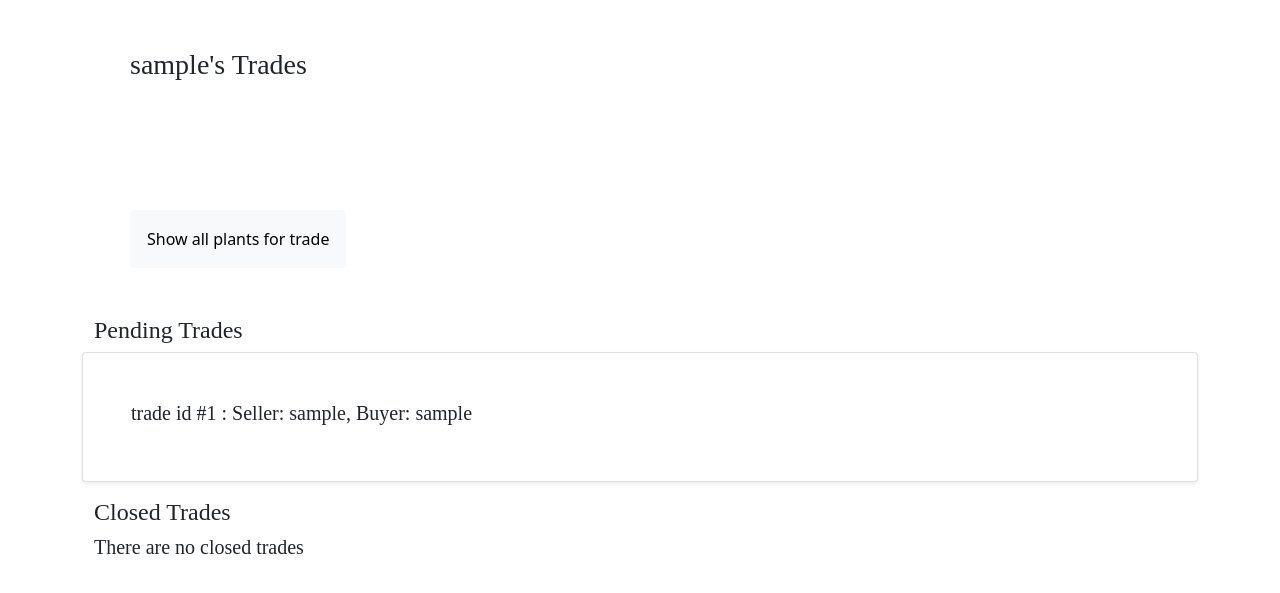
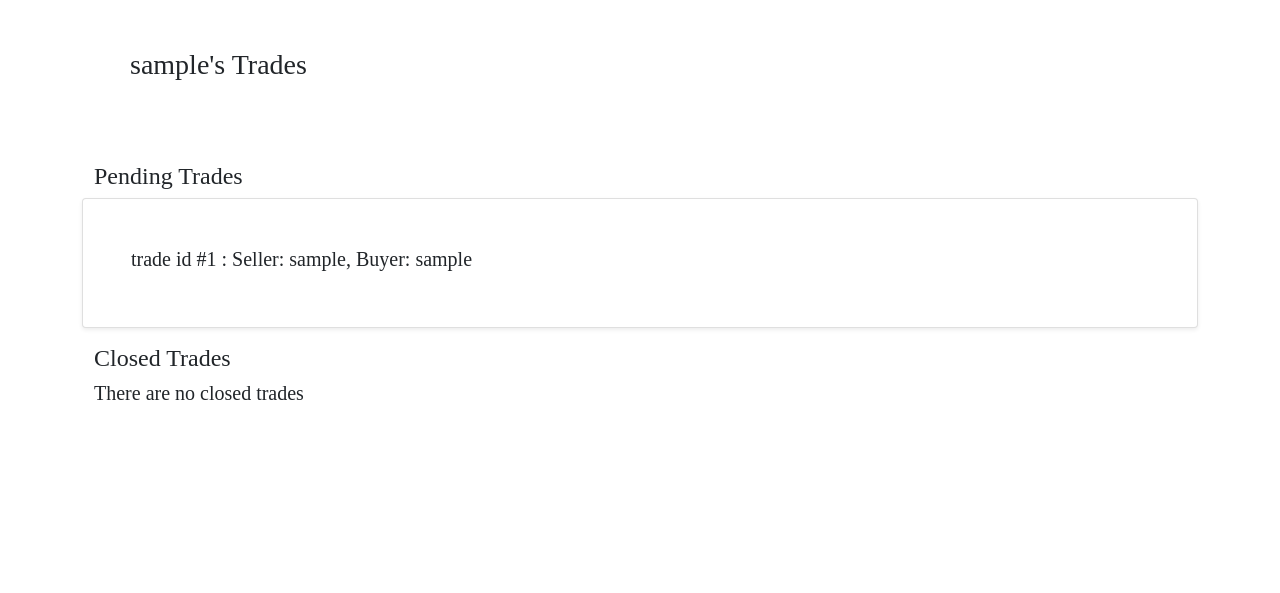
Before and after one commit to Harmony222/house-plant-bst, a Django app: page /trade/order_history/ in a window 1280 px wide. Shown: the part 66-659 px from the top of the page. Run offline with Django 4.2, Linux system fonts and the light colour scheme; a user stored in the database is signed in; tables that the repository leaves empty hold one stand-in row (values such as "Sample post"); some libraries are stand-ins or nearby versions.

Commit message:
trades working via marketplace, no address/shipping info or modal yet.

```diff
--- a/plant/models.py
+++ b/plant/models.py
@@ -99,8 +99,9 @@ class UserPlant(models.Model):
 
     def __str__(self):
         username = "Deleted User" if self.user is None else self.user.username
-        return f'owner: {username}, \
-               plant: {self.plant.scientific_name}'
+        return f'user plant id: {self.id} '\
+               f'owner: {username}, '\
+               f'plant: {self.plant.scientific_name}'
 
     def get_absolute_url(self):
         """Returns the absolute url for userplant object"""
--- a/templates/plant/userplant/userplant_list.html
+++ b/templates/plant/userplant/userplant_list.html
@@ -102,7 +102,7 @@
               <span class="disabled-buy">Buy</span>
               {% endif %}
               {% if object.userplant.is_for_trade %}
-              <a href="#" class="bst-link">Trade</a>
+              <a href="{% url 'trade:create_trade_new' object.userplant.pk %}" class="bst-link">Trade</a>
               {% else %}
               <span class="disabled-trade">Trade</span>
               {% endif %}
--- a/templates/trade/create_trade.html
+++ b/templates/trade/create_trade.html
@@ -4,7 +4,7 @@
 <div class="container">
     <div class="row mt-5">
         <div class="col-md-3 col-sm-6">
-            <a href="{% url 'trade:order_history' %}" class="btn btn-light">Back To Your Trades</a>
+            <a href="{% url 'plant:marketplace_plants' %}" class="btn btn-light">Back To The Marketplace</a>
         </div>
     </div>
     <div class="row justify-content-center mt-5">
@@ -15,7 +15,7 @@
     </div>
     <div class="row justify-content-center mt-3 mb-5">
         <div class="col-md-5 col-sm-12">
-            <form method="POST"action="{% url 'trade:create_trade_submit' request.user.pk %}" enctype="multipart/form-data">
+            <form method="POST"action="{% url 'trade:create_trade_new' seller_plant_pk %}" enctype="multipart/form-data">
                 {% csrf_token %}
                 {{ form|crispy }}
                 <div class="d-grid gap-2">
--- a/templates/trade/order_history.html
+++ b/templates/trade/order_history.html
@@ -8,13 +8,6 @@
                 <h3>{{ user.get_username }}'s Trades</h3>
                 <br/>
 
-                </div>
-                <div class="row">
-                    <div class="col-md-12 p-5">
-                        <form method="GET" action="{% url 'trade:create_trade' %}">
-                            <button class="btn btn-light p-3" type="submit">Show all plants for trade</button>
-                        </form>
-                    </div>
                 </div>
 
                 <div>
--- a/templates/trade/trade.html
+++ b/templates/trade/trade.html
@@ -26,7 +26,7 @@
             </div>
             {% elif trade_item.user_plant.user == trade.buyer %}
             <div class="received-message my-3">
-                <p>{{ trade.seller.get_username }} is offering {{ trade_item.user_plant.plant.scientific_name }}</a> for trade
+                <p>{{ trade.buyer.get_username }} is offering {{ trade_item.user_plant.plant.scientific_name }}</a> for trade
                 <!-- if plant was chosen, show that it was chosen with a schnazzy sticker (just text, really) -->
                 {% if trade_item.chosen_flag %}
                     <span><em>  ~*CHOSEN*~ </em></span>
--- a/trade/urls.py
+++ b/trade/urls.py
@@ -23,5 +23,5 @@ urlpatterns = [
          name='create_trade'),
     path('order_history/<int:pk>/create_trade/',
          CreateTrade.as_view(),
-         name='create_trade_submit'),
+         name='create_trade_new'),
 ]
--- a/trade/views.py
+++ b/trade/views.py
@@ -11,23 +11,32 @@ User = get_user_model()
 
 
 class CreateTrade(View):
-    def get(self, request, *args, **kwargs):
+    def get(self, request, pk, *args, **kwargs):
         if request.user.is_authenticated:
+            seller_plant = UserPlant.objects.get(pk=pk)
+            seller = seller_plant.user
+
+            if _buyer_is_seller(request.user, seller):
+                return redirect('plant:marketplace_plants')
+
             create_trade_form = TradeForm(
                 user=request.user,
-                seller_plant=UserPlant.objects.get(pk=3)
+                seller_plant=seller_plant
             )
-            context = {'form': create_trade_form}
+            context = {
+                'form': create_trade_form,
+                'seller_plant_pk': pk
+            }
             return render(request, 'trade/create_trade.html', context)
         else:
             return redirect('user:profile')
 
-    def post(self, request, *args, **kwargs):
+    def post(self, request, pk, *args, **kwargs):
         if request.user.is_authenticated:
             form = TradeForm(
                 request.POST,
                 user=request.user,
-                seller_plant=UserPlant.objects.get(pk=3)
+                seller_plant=UserPlant.objects.get(pk=pk)
             )
             if form.is_valid():
                 seller_plant = form.cleaned_data['seller_plant']
@@ -37,7 +46,6 @@ class CreateTrade(View):
                     existing_trade_id = _trade_exists(seller, buyer,
                                                       seller_plant)
                     if existing_trade_id is not None:
-                        print('here')
                         return redirect('trade:trade',
                                         pk=existing_trade_id)
 
@@ -53,7 +61,7 @@ class CreateTrade(View):
                         return redirect('trade:trade', pk=trade_id)
                 except Exception as e:
                     print("ERROR saving trade: " + str(e))
-            return redirect('trade:create_trade')
+            return redirect('trade:create_trade', pk=pk)
         else:
             return redirect('user:profile')
 
@@ -81,10 +89,14 @@ class TradeResponse(View):
         if request.user.is_authenticated:
             trade = Trade.objects.get(pk=pk)
             if trade.seller == request.user:
-                print(request.POST)
                 seller = Trade.objects.get(pk=pk).seller
+                seller_plant = TradeItem.objects.filter(
+                    trade__pk=pk,
+                    user_plant__user=seller,
+                    user_plant__deleted_by_user=False
+                )[0]
                 buyer_trade_item_list = TradeItem.objects.filter(
-                    trade__pk__contains=pk
+                    trade__pk=pk
                 ).exclude(
                     user_plant__user=seller
                 )
@@ -100,6 +112,9 @@ class TradeResponse(View):
                         parsed_trade_response_tokens[0]
                     )
                     if trade.trade_status=='AC':
+                        # decrement quantity of the seller's user plant
+                        seller_plant.user_plant.quantity -= 1
+                        seller_plant.user_plant.save()
                         # decrement quantity of chosen trade item
                         chosen_trade_item_id = parsed_trade_response_tokens[1]
                         chosen_trade_item = TradeItem.objects\
@@ -246,3 +261,7 @@ def _update_unavailable_trades(trade, seller):
         if _plant_is_available(seller_trade_item.user_plant):
             trade.trade_status = 'SE'
             trade.save()
+
+
+def _buyer_is_seller(user, seller):
+    return user==seller
```
